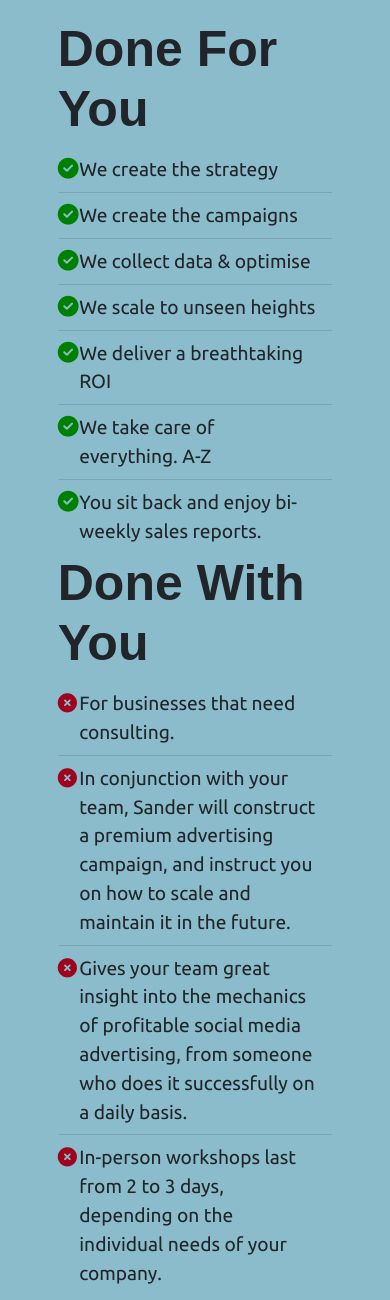
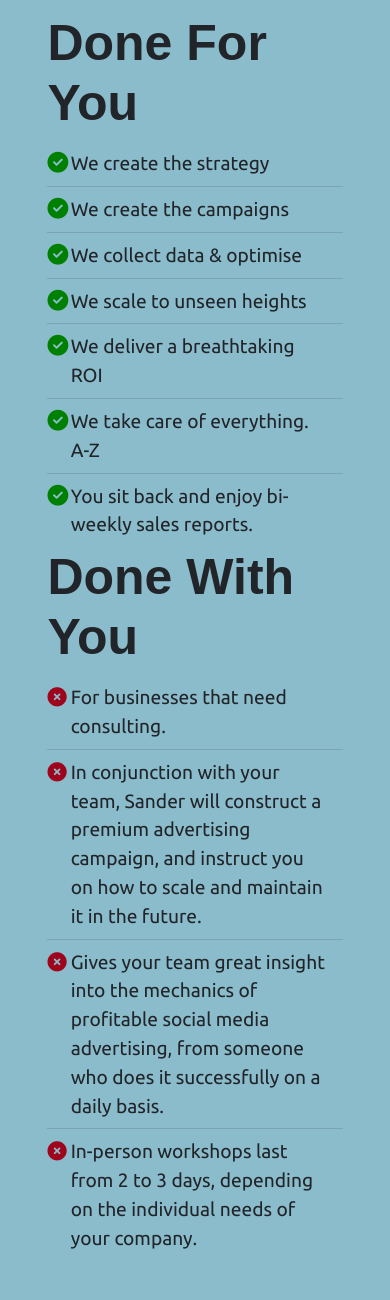
Before and after one commit to dennis2002k/business-site, a Flask app: page / in a window 390 px wide. Shown: the part 4037-5337 px from the top of the page. Run offline with Flask 3, Linux system fonts and the light colour scheme; data comes from the database, SQL or seed files in the repository; some libraries are stand-ins or nearby versions.

Commit message:
remove container fluid to fix weird lines in mobile

```diff
--- a/templates/index.html
+++ b/templates/index.html
@@ -22,8 +22,6 @@
             <!-- </div> -->
           </nav>
 
-      <div class="container-fluid">
-
 
         <div class="row title-content title-animation-2">
           <div class="col-lg-6">
@@ -37,12 +35,11 @@
           </div>
 
         </div>
-      </div>
+
 
     </section>
 
     <section id="sd">
-      <div class="container-fluid ">
           <div class="row">
             <div class="col">
               <h1 class="sd-subtitle">The MG Approach</h1>
@@ -156,11 +153,9 @@
               </ul>
             </div>
           </div>
-      </div>
     </section>
 
     <section id="agency">
-      <div class="container-fluid">
         <div class="row">
           <div class="col-lg-6 agency-animation">
             <h1 class="agency-title">Next Gen Agency</h1>
@@ -177,15 +172,10 @@
           <div class="col-lg-6 agency-animation">
             <img src="https://stagedigital.agency/wp-content/uploads/2020/11/ui-9-min.png" class="agency-img">
           </div>
-
         </div>
-
-      </div>
-
     </section>
 
     <section id="we-do">
-      <div class="container-fluid">
         <div class="row">
           <div class="col">
             <h1 class="sd-subtitle">What We Do</h1>
@@ -326,7 +316,6 @@
             </ul>
           </div>
         </div>
-      </div>
     </section>
 
     <div class="row">
```
